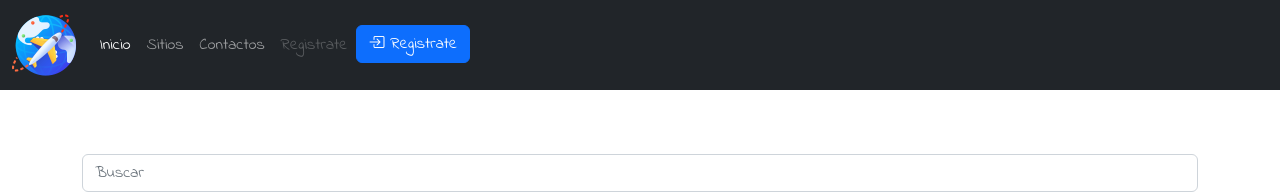
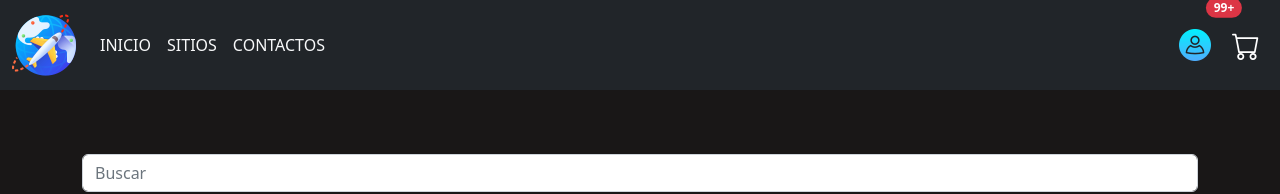
Before and after one commit to ElverTunubala/ProyectoSitiosTuristicos, a plain HTML site: page index.html in a window 1280 px wide. Shown: the top 194 px of the page. Drawn offline with nearby package versions, Linux system fonts and the light colour scheme; some packages are replaced by stand-ins of ours; a script that the page names is missing.

Commit message:
se agrego sweealert2

```diff
--- a/assets/styles/estilos.css
+++ b/assets/styles/estilos.css
@@ -1,8 +1,11 @@
 
-.fuente{
+/* .fuente{
     font-family: 'Indie Flower', cursive;
 
-}
+} */
 .fuente2{
     font-size: 100px;
 }
+.fuente{
+    background-color: rgb(25, 23, 23);
+}
--- a/index.html
+++ b/index.html
@@ -23,34 +23,45 @@
 <body class="fuente ">
 
     <header >
-        <nav class="navbar navbar-expand-lg bg-dark navbar-dark">
+        <nav class="navbar navbar-expand-lg bg-dark navbar-dark fs-6">
             <div class="container-fluid">
               <a class="navbar-brand" href="#"> <img src="./assets/img/logo.png" alt=""> </a>
 
-              <button class="navbar-toggler" type="button" data-bs-toggle="collapse" data-bs-target="#navbarNav" aria-controls="navbarNav" aria-expanded="false" aria-label="Toggle navigation">
-                <span class="navbar-toggler-icon"></span>
-              </button>
+
               <div class="collapse navbar-collapse" id="navbarNav">
                 <ul class="navbar-nav">
                   <li class="nav-item">
-                    <a class="nav-link active" aria-current="page" href="#">Inicio</a>
+                    <a class="nav-link active text-light" aria-current="page" href="./home.html">INICIO</a>
                   </li>
                   <li class="nav-item">
-                    <a class="nav-link" href="#">Sitios</a>
+                    <a class="nav-link active text-light" href="./index.html">SITIOS</a>
                   </li>
                   <li class="nav-item">
-                    <a class="nav-link" href="#">Contactos</a>
+                    <a class="nav-link active text-light" href="#">CONTACTOS</a>
                   </li>
+
+                </ul>
+
+
+
+
+                <ul class="navbar-nav ms-auto">
+                  <button id="botonusuario" class="btn  bg-transparent" type="button" data-bs-toggle="offcanvas" data-bs-target="#offcanvasExample" aria-controls="offcanvasExample">
+                    <img src="./assets/img/user.png" alt="">
+                </button>
                   <li class="nav-item">
-                    <a class="nav-link disabled">Registrate</a>
-                  </li>
-                  <li>
-                    <button class="btn btn-primary" type="button" data-bs-toggle="offcanvas" data-bs-target="#offcanvasExample" aria-controls="offcanvasExample">
-                      <i class="bi bi-box-arrow-in-right"></i>
-                      Registrate
-                    </button>
+
+                    <a class="nav-link active" aria-current="page" href="./resumenCompra.html">
+
+                      <i class="bi bi-cart fs-3"></i></a>
+
+                      <span class="position-absolute top-0 start-5 mt-2 translate-middle badge rounded-pill bg-danger" id="bolita">
+                        99+
+                      </span>
                   </li>
                 </ul>
+
+
               </div>
             </div>
         </nav>
@@ -72,7 +83,7 @@
 
 
 
-        <section>
+        <!-- <section>
             <div class="offcanvas offcanvas-start" tabindex="-1" id="offcanvasExample" aria-labelledby="offcanvasExampleLabel">
                 <div class="offcanvas-header">
                   <h5 class="offcanvas-title" id="offcanvasExampleLabel">Offcanvas</h5>
@@ -83,7 +94,7 @@
                     Some text as placeholder. In real life you can have the elements you have chosen. Like, text, images, lists, etc.
                   </div>
                   <div class="dropdown mt-3">
-                    <button class="btn btn-secondary dropdown-toggle" type="button" id="dropdownMenuButton" data-bs-toggle="dropdown">
+                    <button  class="btn btn-secondary dropdown-toggle" type="button" id="dropdownMenuButton" data-bs-toggle="dropdown">
                       Dropdown button
                     </button>
                     <ul class="dropdown-menu" aria-labelledby="dropdownMenuButton">
@@ -94,7 +105,7 @@
                   </div>
                 </div>
             </div>
-        </section>
+        </section> -->
 
     </main>
     <footer>
@@ -112,5 +123,8 @@
     <script src="https://cdn.jsdelivr.net/npm/@popperjs/core@2.11.5/dist/umd/popper.min.js" integrity="sha384-Xe+8cL9oJa6tN/veChSP7q+mnSPaj5Bcu9mPX5F5xIGE0DVittaqT5lorf0EI7Vk" crossorigin="anonymous"></script>
 
     <script src="https://cdn.jsdelivr.net/npm/bootstrap@5.2.0-beta1/dist/js/bootstrap.min.js" integrity="sha384-kjU+l4N0Yf4ZOJErLsIcvOU2qSb74wXpOhqTvwVx3OElZRweTnQ6d31fXEoRD1Jy" crossorigin="anonymous"></script>
-</body>
+
+    <!--sweetalert2-->
+    <script src="//cdn.jsdelivr.net/npm/sweetalert2@11"></script>
+  </body>
 </html>
--- a/src/controllers/controladorTienda.js
+++ b/src/controllers/controladorTienda.js
@@ -36,3 +36,15 @@ contenedor.addEventListener('click',function(evento){
 
     window.location.href="/src/views/ampliarInfo.html"
 })
+
+// codigo para iniciar secion con sweetalert2
+
+let botonusuario = document.getElementById("botonusuario")
+
+botonusuario.addEventListener("click", function(evento){
+
+    Swal.fire({
+        title:'Login',
+        html:'<form><div class="mb-3"><label for="exampleInputEmail1" class="form-label">Email</label><input type="email" class="form-control" id="exampleInputEmail1" aria-describedby="emailHelp"></div><div class="mb-3"><label for="exampleInputPassword1" class="form-label">Password</label><input type="password" class="form-control" id="exampleInputPassword1"></div><button type="submit" class="btn btn-primary">Enviar</button></form>'
+      })
+})
```
Also changed, not shown: assets/styles/carga.css (+4 -3 lines), carga.html (+2 -1 lines), src/views/ampliarinfo.html (+2 -2 lines), assets/img/login.png (added), assets/img/user.png (added).
